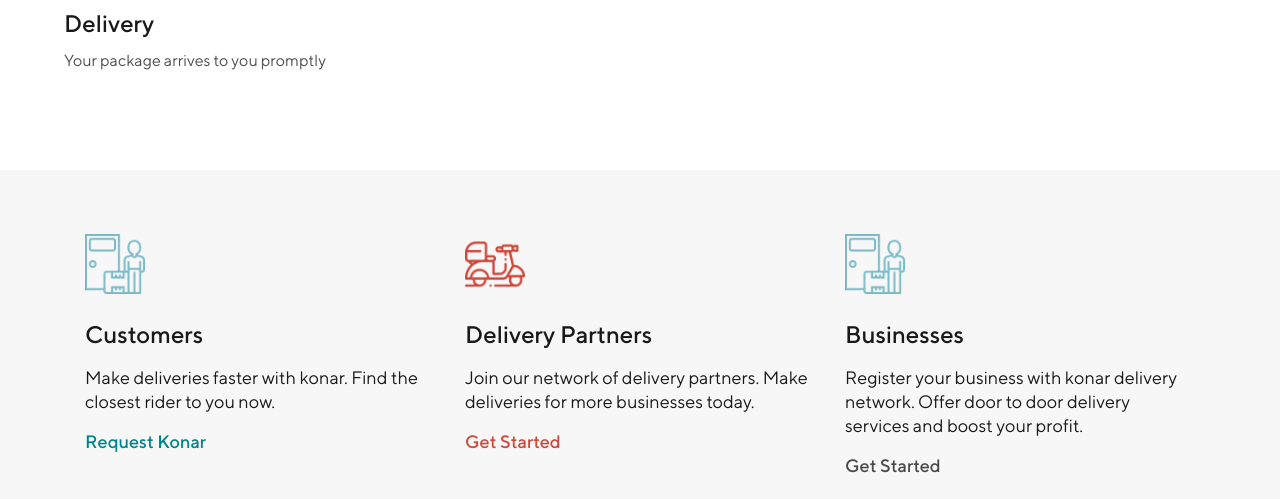
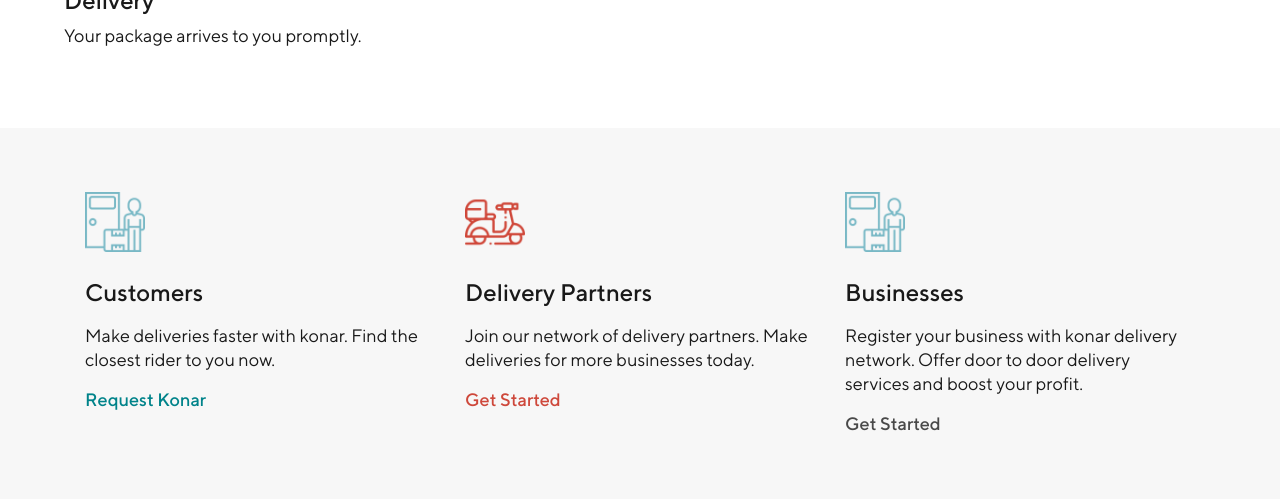
Before and after one commit to genral-walker/Konar.ng, a PHP site: page / in a window 1280 px wide. Shown: the part 2787-3286 px from the top of the page. Run offline with PHP 8.4, Linux system fonts and the light colour scheme; some libraries are stand-ins or nearby versions; some web fonts are replaced.

Commit message:
update how section

```diff
--- a/index.php
+++ b/index.php
@@ -447,22 +447,22 @@
                <img src="img/map-phone.png" alt="Step 1" class="ml-4">
             </div>
             <h2 class="user-desc-title my-2">Request</h2>
-            <p>Make a Delivery request via Konar App</p>
+            <p class="user-desc-text">Make a Delivery request via Konar App.</p>
          </div>
          <div class="step step-2">
             <div class="img">
                <img src="img/completed-crop.png" class="image-fluid" alt="Step 2">
             </div>
             <h2 class="user-desc-title my-2">Pick Up</h2>
-            <p>Closest delivery partner, picks up the order and deliver to recipient.
-               Track the movement via the app</p>
+            <p class="user-desc-text">Closest delivery partner, picks up the order and deliver to recipient.
+               Track the movement via the app.</p>
          </div>
          <div class="step step-3">
             <div class="img">
                <img src="img/image10.png" class="image-fluid" alt="Step 3">
             </div>
             <h2 class="user-desc-title my-2">Delivery</h2>
-            <p>Your package arrives to you promptly</p>
+            <p class="user-desc-text">Your package arrives to you promptly.</p>
          </div>
       </div>
    </section>
```
